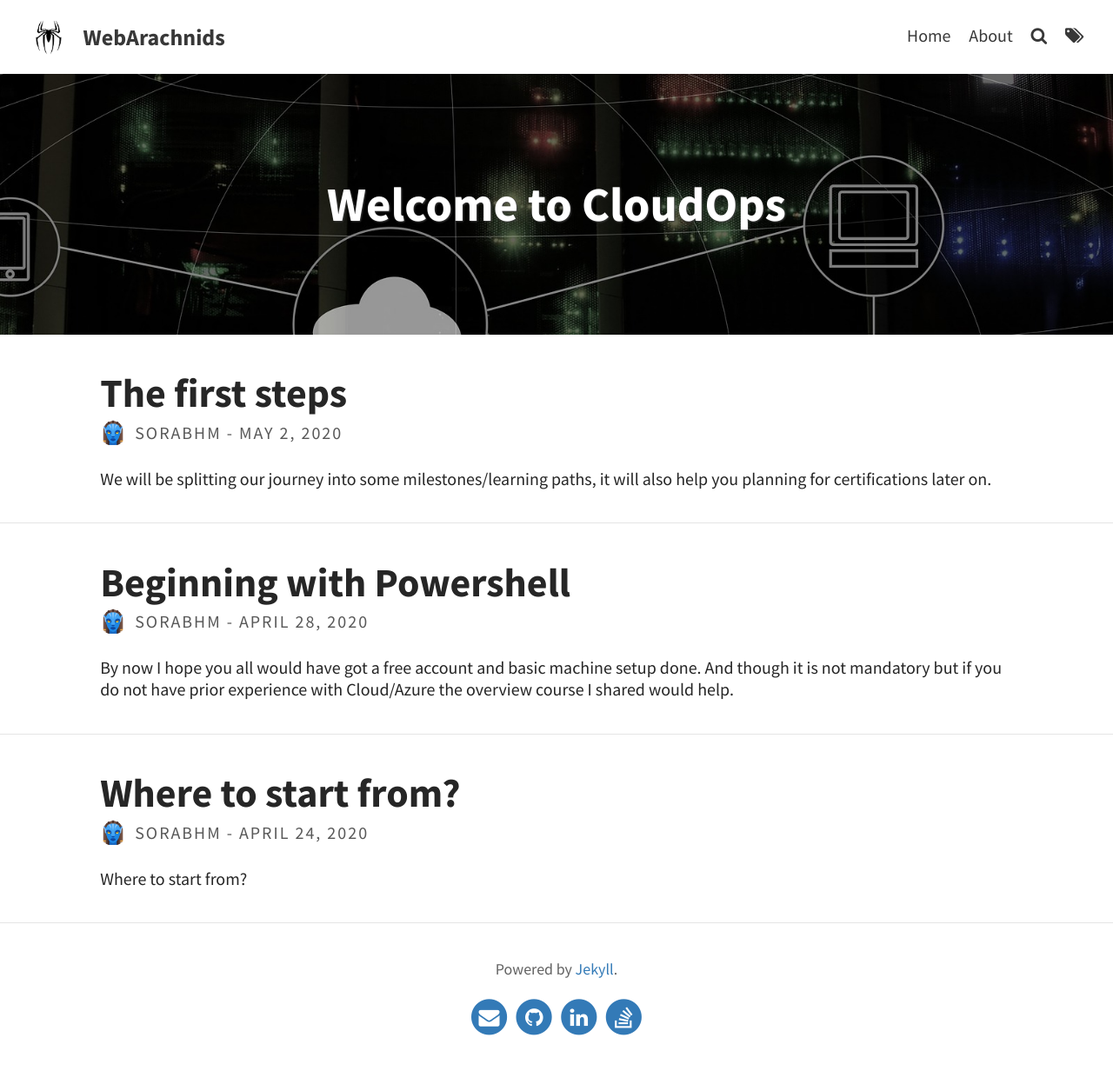
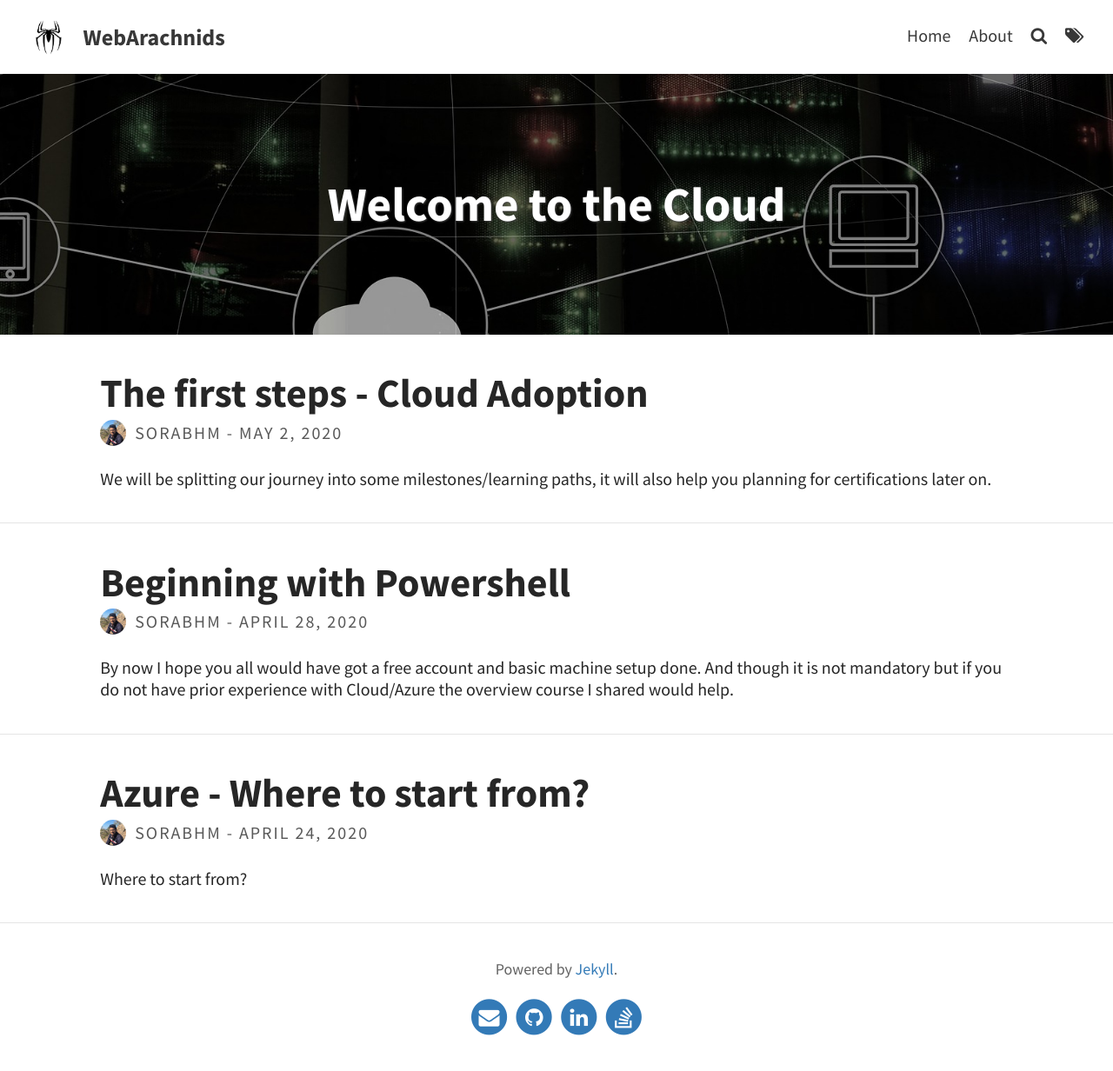
Before and after one commit to prashanth5429/sorabhm.github.io, a Jekyll site: the page built from index.html, in a window 1280 px wide. Shown: the whole page at 87% size. Built offline with Jekyll 4.4.1, drawn with Linux system fonts in a browser that asks for light colours; the list of posts is cut into pages by our own code.

Commit message:
Minor changes to the titles and posts

```diff
--- a/_config.yml
+++ b/_config.yml
@@ -9,7 +9,7 @@ avatar: assets/img/spider-logo.png                         # Empty for no avatar
 favicon: assets/favicon.ico                             # Icon displayed in the tab
 
 # Header and footer text
-header_text: Welcome to CloudOps  # Change Blog header text
+header_text: Welcome to the Cloud  # Change Blog header text
 header_feature_image: assets/img/cloud-computing-header.jpg
 footer_text: >
   Powered by <a href="https://jekyllrb.com/">Jekyll</a>.
--- a/_data/authors.yml
+++ b/_data/authors.yml
@@ -1,4 +1,4 @@
 sorabhm:
   name: "SorabhM"
-  avatar: "assets/img/avatars/ninja_avatar.png"
+  avatar: "assets/img/avatars/profile_pic.jpg"
   url: "https://linkedin.com/in/sorabhm"
--- a/_posts/2020-04-24-Where-to-start.md
+++ b/_posts/2020-04-24-Where-to-start.md
@@ -1,6 +1,6 @@
 ---
 layout: post
-title: Where to start from?
+title: Azure - Where to start from?
 feature-img: assets/img/pexels/book-coffee.webp
 author: sorabhm
 tags: [Terraform, Account setup]
```
Also changed, not shown: _posts/2020-05-02-The-first-steps.md (+4 -3 lines), assets/img/avatars/profile_pic.jpg (added), pages/about.md (line endings or trailing spaces).
